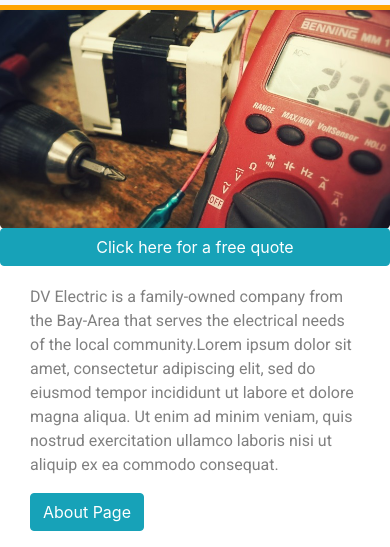
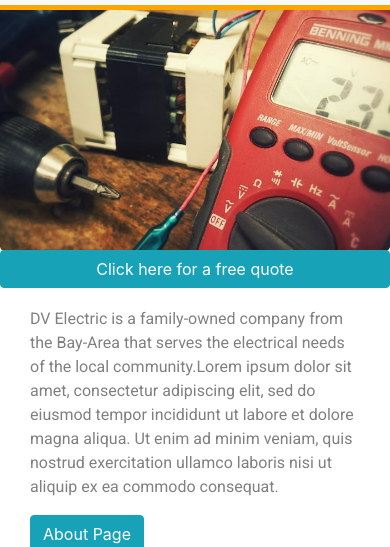
Before and after one commit to dannyhz92/tuan-site, a plain HTML site: page index.html in a window 390 px wide. Shown: the part 51-598 px from the top of the page. Drawn offline with nearby package versions, Linux system fonts and the light colour scheme.

Commit message:
still trying to fix header apparently

```diff
--- a/index.html
+++ b/index.html
@@ -36,7 +36,7 @@
 		<!--navbar-->
 
 <!--	jumbotron image-->
-<header class="jumbotron jtron">
+<header class="jumbotron jtron img-fluid">
 
 	</header>
 
--- a/styles.css
+++ b/styles.css
@@ -107,6 +107,7 @@ ul a {
 
 	.jtron {
 		padding-top: 200px;
+		height: 300px;
 	}
 
 }
```
